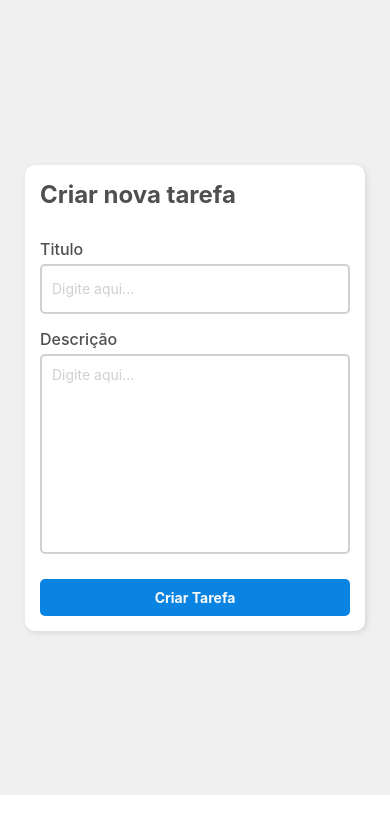
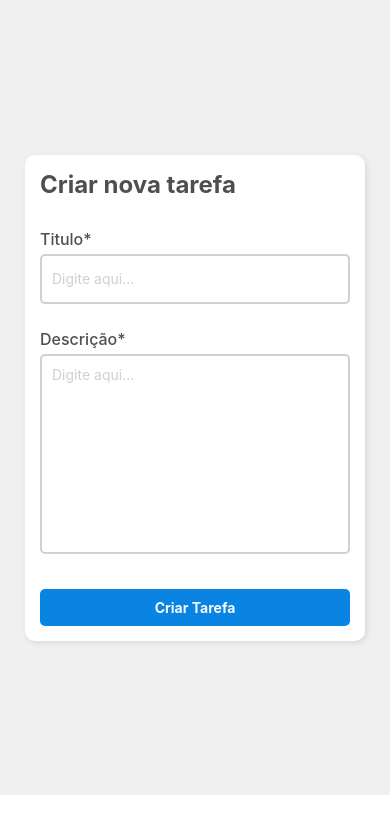
Before and after one commit to marceloramiro/ToDoList, a React Native app: screen /CreateToDoScreen in a window 390 px wide. Shown: the top 834 px of the page. Built offline with nearby package versions, Linux system fonts and the light colour scheme; some icons are missing.

Commit message:
feat: add validation

```diff
--- a/App.tsx
+++ b/App.tsx
@@ -4,6 +4,7 @@ import {RootTabs} from './src/navigation/RootTabs';
 import {Theme} from './src/theme';
 import {TodoProvider} from './src/contexts/TodoContext';
 import {ThemeProvider} from 'styled-components';
+import Toast from 'react-native-toast-message';
 
 function App(): React.JSX.Element {
   return (
@@ -11,6 +12,7 @@ function App(): React.JSX.Element {
       <TodoProvider>
         <NavigationContainer>
           <RootTabs />
+          <Toast />
         </NavigationContainer>
       </TodoProvider>
     </ThemeProvider>
--- a/package.json
+++ b/package.json
@@ -10,6 +10,7 @@
     "test": "jest"
   },
   "dependencies": {
+    "@hookform/resolvers": "^4.1.3",
     "@react-native-vector-icons/common": "^11.0.0",
     "@react-native-vector-icons/fontawesome6": "^6.7.1",
     "@react-native-vector-icons/ionicons": "^7.4.0",
@@ -23,7 +24,9 @@
     "react-native-bouncy-checkbox": "^4.1.2",
     "react-native-safe-area-context": "^5.3.0",
     "react-native-screens": "^4.9.1",
-    "styled-components": "^6.1.15"
+    "react-native-toast-message": "^2.2.1",
+    "styled-components": "^6.1.15",
+    "yup": "^1.6.1"
   },
   "devDependencies": {
     "@babel/core": "^7.25.2",
--- a/src/components/InputText/InputText.tsx
+++ b/src/components/InputText/InputText.tsx
@@ -1,6 +1,6 @@
 import {TextInputProps} from 'react-native';
 import Theme from '../../theme';
-import {Input, Label, Container} from './styles';
+import {Input, Label, Container, ErrorLabel} from './styles';
 
 interface InputTextProps extends TextInputProps {
   label?: string;
@@ -8,6 +8,7 @@ interface InputTextProps extends TextInputProps {
   value?: string;
   onChangeText: (text: string) => void;
   height?: number;
+  error?: string;
 }
 
 export const InputText = ({
@@ -16,6 +17,7 @@ export const InputText = ({
   value,
   onChangeText,
   height,
+  error,
   ...rest
 }: InputTextProps) => {
   return (
@@ -29,6 +31,7 @@ export const InputText = ({
         height={height}
         {...rest}
       />
+      <ErrorLabel>{error}</ErrorLabel>
     </Container>
   );
 };
--- a/src/components/InputText/styles.ts
+++ b/src/components/InputText/styles.ts
@@ -23,3 +23,9 @@ export const Input = styled.TextInput<InputTextProps>`
   padding: 10px;
   border-radius: 5px;
 `;
+
+export const ErrorLabel = styled.Text`
+  font-size: 12px;
+  color: ${Theme.colors.red_10};
+  margin-bottom: 10px;
+`;
--- a/src/screens/CreateToDoScreen/CreateToDoScreen.tsx
+++ b/src/screens/CreateToDoScreen/CreateToDoScreen.tsx
@@ -1,7 +1,11 @@
+import {ScrollView} from 'react-native';
+import {useForm, Controller} from 'react-hook-form';
+import Toast from 'react-native-toast-message';
+import * as yup from 'yup';
+import {yupResolver} from '@hookform/resolvers/yup';
 import {Card, InputText} from '../../components';
 import {useTodoContext} from '../../contexts/TodoContext';
 import {Button, Container, ContentWrapper, TextButton, Title} from './styles';
-import {useForm} from 'react-hook-form';
 
 interface FormData {
   id?: number;
@@ -9,9 +13,27 @@ interface FormData {
   description: string;
 }
 
+const DEFAULT_VALUES: FormData = {
+  title: '',
+  description: '',
+};
+
 export const CreateToDoScreen = () => {
   const {addTodo, todos} = useTodoContext();
-  const {setValue, handleSubmit} = useForm<FormData>();
+
+  const validationSchema = yup.object().shape({
+    title: yup.string().required('O título é obrigatório'),
+    description: yup.string().required('A descrição é obrigatória'),
+  });
+
+  const {
+    reset,
+    handleSubmit,
+    control,
+    formState: {errors},
+  } = useForm<FormData>({
+    resolver: yupResolver(validationSchema),
+  });
 
   const onSubmit = (data: FormData) => {
     addTodo({
@@ -20,30 +42,52 @@ export const CreateToDoScreen = () => {
       description: data.description,
       isCompleted: false,
     });
+
+    Toast.show({
+      type: 'success',
+      text1: 'Sucesso!',
+      text2: 'Tarefa criada com sucesso!',
+    });
+
+    reset(DEFAULT_VALUES);
   };
 
   return (
+    <ScrollView contentContainerStyle={{flexGrow: 1}}>
       <Container>
         <Card>
           <ContentWrapper>
             <Title>Criar nova tarefa</Title>
+            <Controller
+              name="title"
+              control={control}
+              render={({field: {onChange, value}}) => (
                 <InputText
-            label="Titulo"
-            onChangeText={text => {
-              setValue('title', text);
-            }}
+                  label="Titulo*"
+                  value={value}
+                  onChangeText={onChange}
+                  error={errors.title?.message}
                 />
+              )}
+            />
+
+            <Controller
+              name="description"
+              control={control}
+              render={({field: {onChange, value}}) => (
                 <InputText
-            label="Descrição"
-            onChangeText={text => {
-              setValue('description', text);
-            }}
+                  label="Descrição*"
+                  value={value}
+                  onChangeText={onChange}
                   editable
                   multiline
                   numberOfLines={4}
                   maxLength={500}
                   height={200}
                   textAlignVertical="top"
+                  error={errors.description?.message}
+                />
+              )}
             />
           </ContentWrapper>
           <Button onPress={handleSubmit(onSubmit)}>
@@ -51,5 +95,6 @@ export const CreateToDoScreen = () => {
           </Button>
         </Card>
       </Container>
+    </ScrollView>
   );
 };
--- a/src/screens/CreateToDoScreen/styles.ts
+++ b/src/screens/CreateToDoScreen/styles.ts
@@ -1,5 +1,9 @@
 import styled from 'styled-components/native';
 import Theme from '../../theme';
+
+interface ButtonProps {
+  disabled?: boolean;
+}
 
 export const Container = styled.View`
   height: 100%;
@@ -15,8 +19,9 @@ export const Title = styled.Text`
   margin-bottom: 20px;
 `;
 
-export const Button = styled.TouchableOpacity`
+export const Button = styled.TouchableOpacity<ButtonProps>`
   background-color: ${Theme.colors.blue_10};
+  opacity: ${({disabled}: ButtonProps) => (disabled ? 0.5 : 1)};
   padding: 10px 20px;
   border-radius: 5px;
   align-items: center;
```
Also changed, not shown: 2 other files (tests, documents, lock files or other folders). Lines whose indentation alone changed are shown as unchanged.
